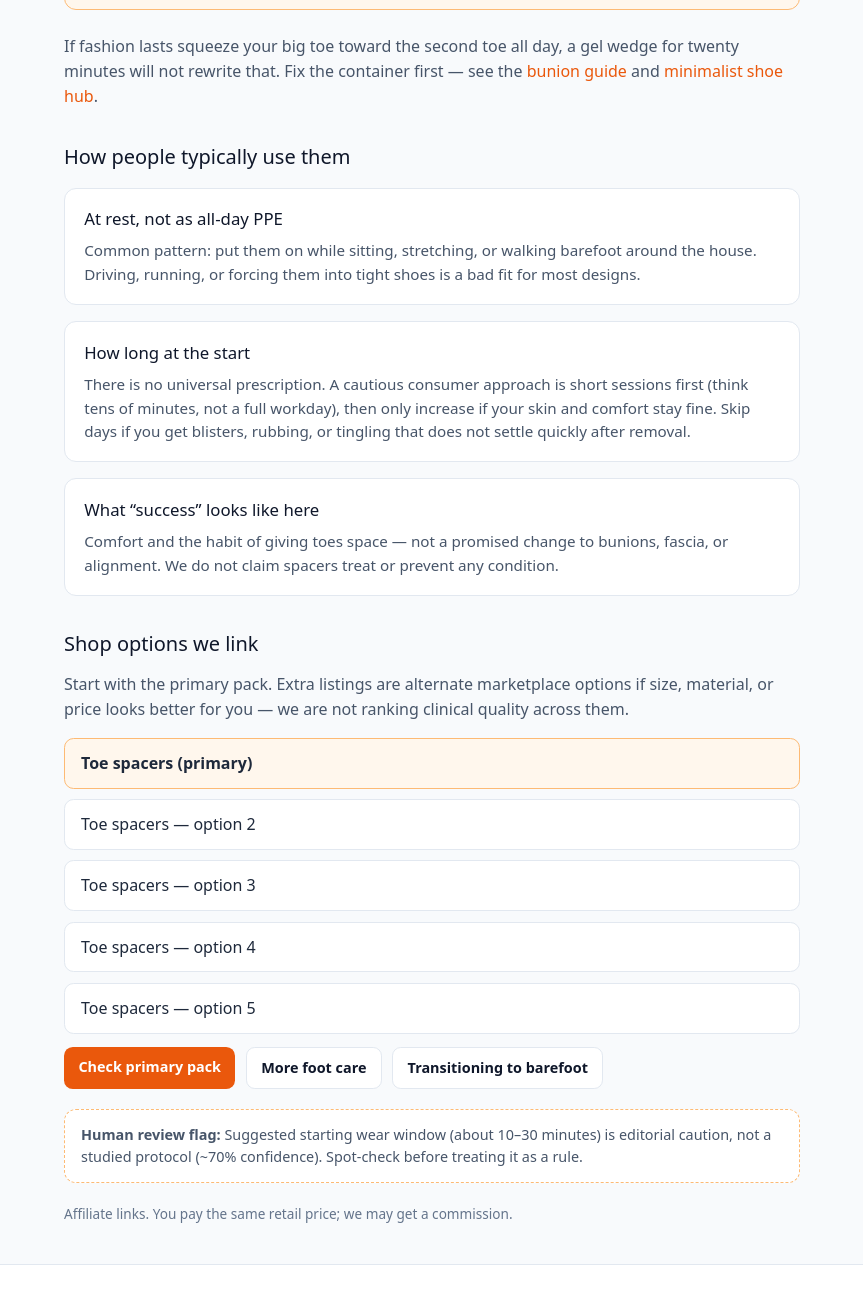
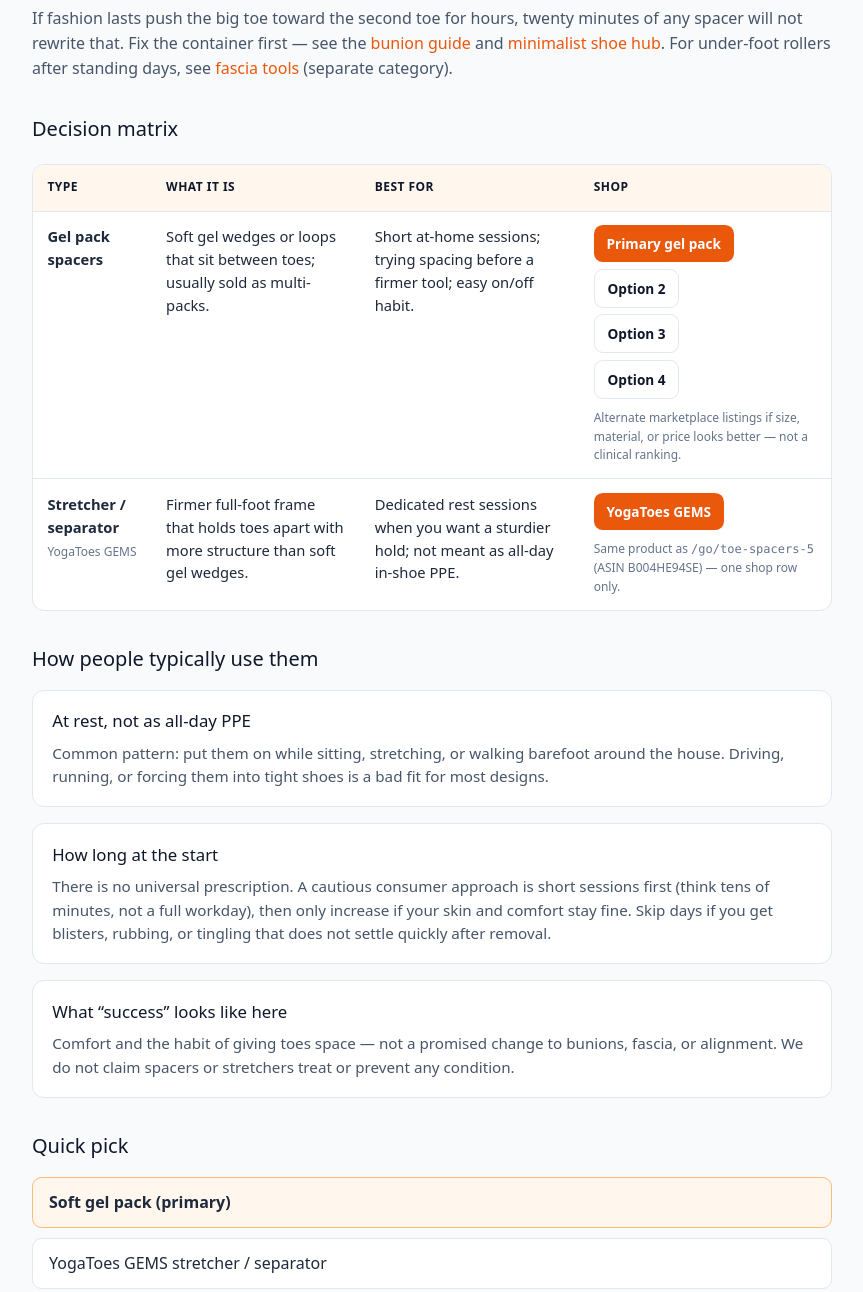
Before and after one commit to ryanunmack-dot/stackspan, a website: page public/foot-care/toe-spacers/index.html in a window 1280 px wide. Shown: the part 500-1792 px from the top of the page, without its empty margins (208-1071 px from the left). Drawn offline with nearby package versions, Linux system fonts and the light colour scheme.

Commit message:
Upgrade toe-spacers to gel vs stretcher matrix.
Collapse YogaToes GEMS duplicates to one shop row (/go/yogatoes-gems);
keep gel marketplace options; claim-safe shopping/geometry framing.

```diff
--- a/public/foot-care/toe-spacers/index.html
+++ b/public/foot-care/toe-spacers/index.html
@@ -3,9 +3,9 @@
 <head>
 <meta charset="utf-8">
 <meta name="viewport" content="width=device-width, initial-scale=1">
-<meta name="description" content="Toe spacers 101: what they are, how people use them, and how long to wear them — without medical claims. Affiliate links from StackSpan.">
+<meta name="description" content="Gel toe spacers vs toe stretcher compare: soft gel day-use packs vs firmer YogaToes GEMS separator. Fit and habit shopping guide — not medical advice. Affiliate links.">
 <link rel="canonical" href="https://stackspan.co/foot-care/toe-spacers/">
-<title>Toe spacers 101 — StackSpan</title>
+<title>Gel toe spacers vs toe stretcher compare — StackSpan</title>
 <script src="https://cdn.jsdelivr.net/npm/@tailwindcss/browser@4.3.3" integrity="sha384-aJ9rL4k6lF+91guGvUFVSkpIcge7Zd9EiI4TQDLoK9kFaFJgKHgjEXVvG/qA5COj" crossorigin="anonymous"></script>
 <style type="text/tailwindcss">
 @theme { --color-brand: #ea580c; }
@@ -16,7 +16,7 @@
 body { margin:0; font-family: system-ui, -apple-system, Segoe UI, Roboto, sans-serif; background:var(--slate-50); color:var(--slate-800); line-height:1.55; min-height:100vh; display:flex; flex-direction:column; }
 a { color:var(--brand); text-decoration:none; }
 a:hover { text-decoration:underline; }
-.wrap { width:100%; max-width:48rem; margin:0 auto; padding:0 1rem; }
+.wrap { width:100%; max-width:52rem; margin:0 auto; padding:0 1rem; }
 .site-header, .site-footer { background:#fff; border-color:var(--slate-200); border-style:solid; }
 .site-header { border-width:0 0 1px; }
 .site-footer { border-width:1px 0 0; margin-top:auto; }
@@ -30,12 +30,14 @@ main { flex:1; padding:2.5rem 0; }
 .eyebrow { color:var(--brand); font-size:0.75rem; font-weight:600; letter-spacing:0.06em; text-transform:uppercase; margin:0; }
 h1 { font-size:clamp(1.75rem, 4vw, 2.5rem); line-height:1.15; color:var(--slate-900); margin:0.5rem 0 0; }
 h2 { color:var(--slate-900); font-size:1.25rem; margin:2rem 0 0.75rem; }
+h3 { color:var(--slate-900); font-size:1.05rem; margin:0; }
 .lede { font-size:1.125rem; color:var(--slate-600); margin-top:1rem; }
-.btn { display:inline-block; background:var(--brand); color:#fff !important; font-weight:600; font-size:0.9rem; padding:0.55rem 0.9rem; border-radius:0.55rem; text-decoration:none !important; }
+.btn { display:inline-block; background:var(--brand); color:#fff !important; font-weight:600; font-size:0.85rem; padding:0.5rem 0.8rem; border-radius:0.55rem; text-decoration:none !important; white-space:nowrap; }
 .btn:hover { background:var(--brand-dark); }
 .btn-secondary { background:#fff; color:var(--slate-900) !important; border:1px solid var(--slate-200); }
 .btn-secondary:hover { border-color:var(--brand); color:var(--brand) !important; }
-.btn-row { display:flex; flex-wrap:wrap; gap:0.65rem; margin-top:0.85rem; }
+.btn-row { display:flex; flex-wrap:wrap; gap:0.65rem; margin-top:1rem; }
+.shop-stack { display:flex; flex-direction:column; align-items:flex-start; gap:0.4rem; }
 .bluf { background:#fff7ed; border:1px solid #fdba74; border-radius:0.75rem; padding:1rem 1.15rem; margin:1.5rem 0; }
 .bluf strong { color:var(--brand-dark); }
 .prose p { color:var(--slate-600); margin:0.85rem 0; }
@@ -46,14 +48,25 @@ h2 { color:var(--slate-900); font-size:1.25rem; margin:2rem 0 0.75rem; }
 .footer-inner { padding:2rem 0; font-size:0.875rem; color:var(--slate-500); }
 .footer-inner .name { font-weight:600; color:#334155; margin:0; }
 .muted { color:var(--slate-500); font-size:0.85rem; }
+.note { display:block; font-size:0.75rem; color:var(--slate-500); margin-top:0.25rem; }
+.flag { background:#fff; border:1px dashed #fdba74; border-radius:0.75rem; padding:0.85rem 1rem; margin:1.25rem 0; font-size:0.9rem; color:var(--slate-600); }
+.table-wrap { overflow-x:auto; margin:1.25rem 0; border:1px solid var(--slate-200); border-radius:0.75rem; background:#fff; }
+table { width:100%; border-collapse:collapse; font-size:0.92rem; }
+th, td { padding:0.85rem 0.9rem; text-align:left; vertical-align:top; border-bottom:1px solid var(--slate-200); }
+th { background:#fff7ed; color:var(--slate-900); font-size:0.75rem; text-transform:uppercase; letter-spacing:0.04em; }
+tr:last-child td { border-bottom:none; }
+.cards { display:none; }
 .card { background:#fff; border:1px solid var(--slate-200); border-radius:0.75rem; padding:1.1rem 1.2rem; margin:1rem 0; }
-.card h3 { margin:0; font-size:1.05rem; color:var(--slate-900); }
 .card p { margin:0.45rem 0 0; color:var(--slate-600); font-size:0.95rem; }
-.flag { background:#fff; border:1px dashed #fdba74; border-radius:0.75rem; padding:0.85rem 1rem; margin:1.25rem 0; font-size:0.9rem; color:var(--slate-600); }
+.card .meta { font-size:0.85rem; color:var(--slate-500); margin-top:0.35rem; }
 .list { list-style:none; padding:0; margin:1rem 0 0; display:grid; gap:0.65rem; }
 .list a { display:block; background:#fff; border:1px solid var(--slate-200); border-radius:0.6rem; padding:0.75rem 1rem; color:var(--slate-800); text-decoration:none; }
 .list a:hover { border-color:var(--brand); color:var(--brand); }
 .list a.primary { border-color:#fdba74; background:#fff7ed; font-weight:600; }
+@media (max-width:720px) {
+  .table-wrap { display:none; }
+  .cards { display:block; }
+}
 </style>
 </head>
 <body>
@@ -61,22 +74,87 @@ h2 { color:var(--slate-900); font-size:1.25rem; margin:2rem 0 0.75rem; }
 <header class="site-header"><div class="wrap header-inner">
 <a class="logo" href="/">Stack<span>Span</span></a>
 <nav class="nav">
-<a href="/bunions/">Bunions</a>
 <a href="/minimalist-shoes/">Shoes</a>
 <a href="/foot-care/">Foot care</a>
+<a href="/bunions/">Bunions</a>
 </nav>
 </div></header>
 <main><div class="wrap">
 <p class="crumb"><a href="/">Home</a> / <a href="/foot-care/">Foot care</a> / Toe spacers</p>
-<p class="eyebrow">Foot care 101 · consumer guide</p>
-<h1>Toe spacers 101</h1>
-<p class="lede">Soft separators that sit between your toes. People use them for short indoor sessions while resting or doing light mobility — not as a cure-all, and not as a substitute for shoes that actually leave room for toes.</p>
+<p class="eyebrow">Shopping matrix · geometry, not a clinic</p>
+<h1>Gel toe spacers vs toe stretcher</h1>
+<p class="lede">Two common shapes people shop for: soft gel packs for short day-use spacing, and a firmer full-foot stretcher/separator (YogaToes GEMS). Pick by fit and habit — not by cure language.</p>
 <div class="bluf">
-<strong>BLUF:</strong> Toe spacers are a low-stakes accessory. Start with short wear at home (often 10–30 minutes), stop if you get hotspots or numbness, and pair them with wider footwear if cramped shoes are the real problem. This page is not medical advice and makes no health claims.
+<strong>BLUF:</strong> Soft gel spacers are the low-stakes try for brief indoor sessions. A firmer stretcher/separator like YogaToes GEMS is a different geometry — more structured hold between the toes. Neither rewrites shoes that squeeze your toes all day. This page is shopping and geometry only — not medical advice, and we make no health claims.
 </div>
 
 <div class="prose">
-<p>If fashion lasts squeeze your big toe toward the second toe all day, a gel wedge for twenty minutes will not rewrite that. Fix the container first — see the <a href="/bunions/">bunion guide</a> and <a href="/minimalist-shoes/">minimalist shoe hub</a>.</p>
+<p>If fashion lasts push the big toe toward the second toe for hours, twenty minutes of any spacer will not rewrite that. Fix the container first — see the <a href="/bunions/">bunion guide</a> and <a href="/minimalist-shoes/">minimalist shoe hub</a>. For under-foot rollers after standing days, see <a href="/foot-care/fascia-tools/">fascia tools</a> (separate category).</p>
+</div>
+
+<h2>Decision matrix</h2>
+<div class="table-wrap" role="region" aria-label="Gel toe spacers vs toe stretcher comparison">
+<table>
+<thead>
+<tr>
+<th>Type</th>
+<th>What it is</th>
+<th>Best for</th>
+<th>Shop</th>
+</tr>
+</thead>
+<tbody>
+<tr>
+<td><strong>Gel pack spacers</strong></td>
+<td>Soft gel wedges or loops that sit between toes; usually sold as multi-packs.</td>
+<td>Short at-home sessions; trying spacing before a firmer tool; easy on/off habit.</td>
+<td>
+<div class="shop-stack">
+<a class="btn" href="/go/toe-spacers">Primary gel pack</a>
+<a class="btn btn-secondary" href="/go/toe-spacers-2">Option 2</a>
+<a class="btn btn-secondary" href="/go/toe-spacers-3">Option 3</a>
+<a class="btn btn-secondary" href="/go/toe-spacers-4">Option 4</a>
+<span class="note">Alternate marketplace listings if size, material, or price looks better — not a clinical ranking.</span>
+</div>
+</td>
+</tr>
+<tr>
+<td><strong>Stretcher / separator</strong><br><span class="note">YogaToes GEMS</span></td>
+<td>Firmer full-foot frame that holds toes apart with more structure than soft gel wedges.</td>
+<td>Dedicated rest sessions when you want a sturdier hold; not meant as all-day in-shoe PPE.</td>
+<td>
+<div class="shop-stack">
+<a class="btn" href="/go/yogatoes-gems">YogaToes GEMS</a>
+<span class="note">Same product as <code>/go/toe-spacers-5</code> (ASIN B004HE94SE) — one shop row only.</span>
+</div>
+</td>
+</tr>
+</tbody>
+</table>
+</div>
+
+<div class="cards" aria-label="Gel vs stretcher cards">
+<div class="card">
+<h3>Gel pack spacers</h3>
+<p><strong>What it is:</strong> Soft gel wedges or loops that sit between toes; usually sold as multi-packs.</p>
+<p><strong>Best for:</strong> Short at-home sessions; trying spacing before a firmer tool; easy on/off habit.</p>
+<div class="btn-row">
+<a class="btn" href="/go/toe-spacers">Primary gel pack</a>
+<a class="btn btn-secondary" href="/go/toe-spacers-2">Option 2</a>
+<a class="btn btn-secondary" href="/go/toe-spacers-3">Option 3</a>
+<a class="btn btn-secondary" href="/go/toe-spacers-4">Option 4</a>
+</div>
+<p class="meta">Alternate marketplace listings if size, material, or price looks better — not a clinical ranking.</p>
+</div>
+<div class="card">
+<h3>Stretcher / separator — YogaToes GEMS</h3>
+<p><strong>What it is:</strong> Firmer full-foot frame that holds toes apart with more structure than soft gel wedges.</p>
+<p><strong>Best for:</strong> Dedicated rest sessions when you want a sturdier hold; not meant as all-day in-shoe PPE.</p>
+<div class="btn-row">
+<a class="btn" href="/go/yogatoes-gems">YogaToes GEMS</a>
+</div>
+<p class="meta">Same product as <code>/go/toe-spacers-5</code> (ASIN B004HE94SE) — one shop row only.</p>
+</div>
 </div>
 
 <h2>How people typically use them</h2>
@@ -90,31 +168,30 @@ h2 { color:var(--slate-900); font-size:1.25rem; margin:2rem 0 0.75rem; }
 </div>
 <div class="card">
 <h3>What “success” looks like here</h3>
-<p>Comfort and the habit of giving toes space — not a promised change to bunions, fascia, or alignment. We do not claim spacers treat or prevent any condition.</p>
+<p>Comfort and the habit of giving toes space — not a promised change to bunions, fascia, or alignment. We do not claim spacers or stretchers treat or prevent any condition.</p>
 </div>
 
-<h2>Shop options we link</h2>
-<div class="prose">
-<p>Start with the primary pack. Extra listings are alternate marketplace options if size, material, or price looks better for you — we are not ranking clinical quality across them.</p>
-</div>
+<h2>Quick pick</h2>
 <ul class="list">
-<li><a class="primary" href="/go/toe-spacers">Toe spacers (primary)</a></li>
-<li><a href="/go/toe-spacers-2">Toe spacers — option 2</a></li>
-<li><a href="/go/toe-spacers-3">Toe spacers — option 3</a></li>
-<li><a href="/go/toe-spacers-4">Toe spacers — option 4</a></li>
-<li><a href="/go/toe-spacers-5">Toe spacers — option 5</a></li>
+<li><a class="primary" href="/go/toe-spacers">Soft gel pack (primary)</a></li>
+<li><a href="/go/yogatoes-gems">YogaToes GEMS stretcher / separator</a></li>
+<li><a href="/go/toe-spacers-2">Gel marketplace option 2</a></li>
+<li><a href="/go/toe-spacers-3">Gel marketplace option 3</a></li>
+<li><a href="/go/toe-spacers-4">Gel marketplace option 4</a></li>
 </ul>
-<div class="btn-row">
-<a class="btn" href="/go/toe-spacers">Check primary pack</a>
-<a class="btn btn-secondary" href="/foot-care/">More foot care</a>
-<a class="btn btn-secondary" href="/minimalist-shoes/transitioning/">Transitioning to barefoot</a>
+
+<div class="flag">
+<strong>Human review flag:</strong> Suggested starting wear window (about 10–30 minutes) and “best for” mapping are editorial caution / geometry labels (~70–75% confidence), not a studied protocol or hands-on bench test. Spot-check live Amazon titles before heavy promotion.
 </div>
 
-<div class="flag">
-<strong>Human review flag:</strong> Suggested starting wear window (about 10–30 minutes) is editorial caution, not a studied protocol (~70% confidence). Spot-check before treating it as a rule.
+<div class="btn-row">
+<a class="btn" href="/go/toe-spacers">Start with gel pack</a>
+<a class="btn btn-secondary" href="/go/yogatoes-gems">Check YogaToes GEMS</a>
+<a class="btn btn-secondary" href="/foot-care/fascia-tools/">Fascia tools</a>
+<a class="btn btn-secondary" href="/foot-care/">More foot care</a>
 </div>
 
-<p class="muted" style="margin-top:1rem">Affiliate links. You pay the same retail price; we may get a commission.</p>
+<p class="muted" style="margin-top:1rem">Last updated: September 2026 · Affiliate links. You pay the same retail price; we may get a commission.</p>
 </div></main>
 <footer class="site-footer"><div class="wrap footer-inner">
 <p class="name">StackSpan</p>
```
